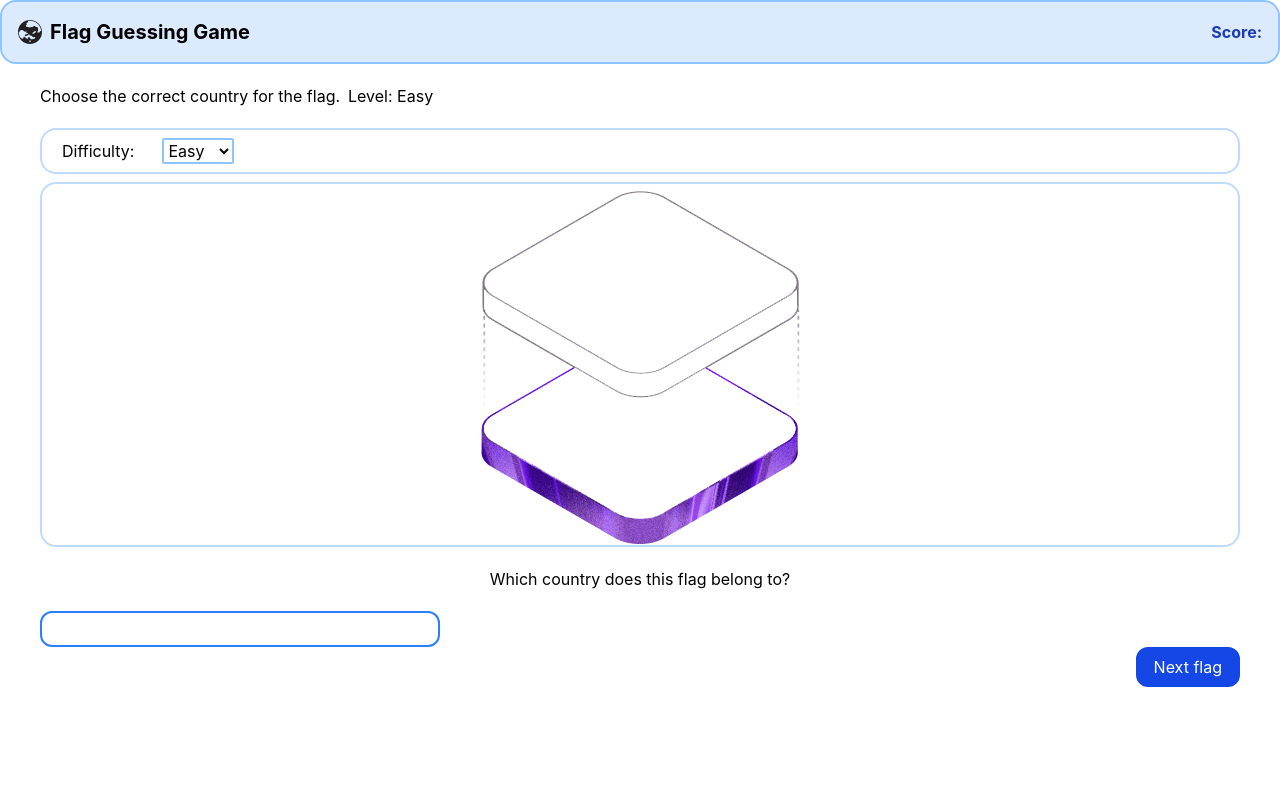
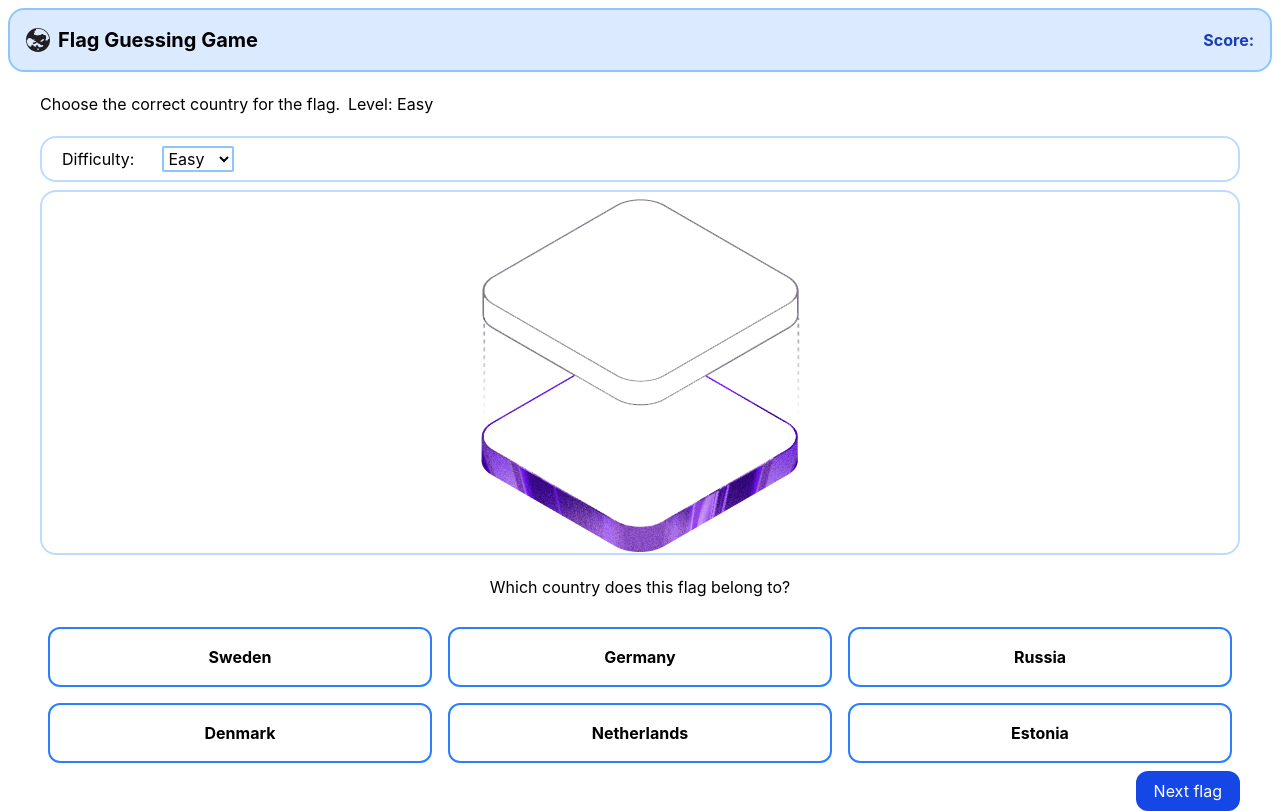
Before and after one commit to C-pato/Project_country, a React (Vite) app in the folder project-country/: page / in a window 1280 px wide. Built offline with nearby package versions, Linux system fonts and the light colour scheme.

Commit message:
Selection buttons

```diff
--- a/project-country/src/components/ChoiceBox.jsx
+++ b/project-country/src/components/ChoiceBox.jsx
@@ -8,7 +8,7 @@ const ChoiceBox = ({ text, isCorrect }) => {
   }
 
   return (
-    <div className="w-1/3">
+    <div className="w-full p-2">
       <button
         onClick={buttonClick}
         className={`w-full rounded-xl p-4 font-bold transition-colors duration-300
--- a/project-country/src/components/Home.jsx
+++ b/project-country/src/components/Home.jsx
@@ -2,20 +2,37 @@ import React, { useEffect, useState } from "react";
 import globeLogo from "../assets/globe.svg";
 import ChoiceBox from "./ChoiceBox";
 
-import hero from '../assets/hero.png';
+import hero from "../assets/hero.png";
+
+const Home = () => {
+  const [difficulty, setDifficulty] = useState("Easy");
+  function difficultyChange(d) {
+    setDifficulty(d);
+  }
+
+  const [clicked, setClicked] = useState(false);
+
+  function buttonClick(buttonId){
+    setClicked(true)
+
+  }
 
 
-const Home = () => {
 
-    const [difficulty, setDifficulty] = useState("Easy")
-    function difficultyChange(d) {
-        setDifficulty(d)
-    }
+
+
+  const dummy_data = [
+  { id: 1, text: "Sweden", isCorrect: true },
+  { id: 2, text: "Germany", isCorrect: false },
+  { id: 3, text: "Russia", isCorrect: false },
+  { id: 4, text: "Denmark", isCorrect: false },
+  { id: 5, text: "Netherlands", isCorrect: false },
+  { id: 6, text: "Estonia", isCorrect: false },
+];
 
   return (
     <>
-
-      <div className="flex justify-between items-center p-4 border-blue-300 border-2 bg-blue-100 rounded-2xl ">
+      <div className="m-2 flex justify-between items-center p-4 border-blue-300 border-2 bg-blue-100 rounded-2xl ">
         <div className="flex items-center gap-2">
           <img src={globeLogo} alt="Globe" className="w-6 h-6" />
           <h1 className="text-xl font-bold">Flag Guessing Game</h1>
@@ -24,7 +41,6 @@ const Home = () => {
       </div>
 
       <div className="mx-10 select-none">
-
         <div className="flex my-5">
           <p>Choose the correct country for the flag.</p>
           {/* Easy/tough/hard */}
@@ -32,9 +48,18 @@ const Home = () => {
         </div>
 
         <div className="border-2 border-blue-200 rounded-2xl">
-        <label className="m-5" for="difficulty">Difficulty:</label>
+          <label className="m-5" >
+            Difficulty:
+          </label>
 
-<select className="m-2 border-2 rounded-xs border-blue-300" name="difficulty" id="difficulty" onChange={(t) => {difficultyChange(t.target.value)}}>
+          <select
+            className="m-2 border-2 rounded-xs border-blue-300"
+            name="difficulty"
+            id="difficulty"
+            onChange={(t) => {
+              difficultyChange(t.target.value);
+            }}
+          >
             <option value="Easy">Easy</option>
             <option value="Tough">Tough</option>
             <option value="Hard">Hard</option>
@@ -46,23 +71,28 @@ const Home = () => {
           <div className="flex justify-center border-2 border-blue-200 rounded-2xl mt-2">
             <img src={hero} alt="Temp image" />
           </div>
-        <p className="flex justify-center m-5">Which country does this flag belong to?</p>
-
-        <ChoiceBox></ChoiceBox>
+          <p className="flex justify-center m-5">
+            Which country does this flag belong to?
+          </p>
 
 
-
-<div className="flex flex-row justify-end">
-    <button className="border-2 border-blue-700 bg-blue-700 text-white justify-self-end rounded-xl px-4 w-auto h-10">Next flag</button>
-    </div>
-
+<div className="grid grid-cols-3">
+          {dummy_data.map(item => (
+  <ChoiceBox
+    key={item.id}
+    text={item.text}
+    isCorrect={item.isCorrect}
+  />
+))}
 
 </div>
 
-
-
-
-
+          <div className="flex flex-row justify-end">
+            <button className="border-2 border-blue-700 bg-blue-700 text-white justify-self-end rounded-xl px-4 w-auto h-10">
+              Next flag
+            </button>
+          </div>
+        </div>
       </div>
     </>
   );
```
Also changed, not shown: 1 other file (tests, documents, lock files or other folders). Lines whose indentation alone changed are shown as unchanged.
